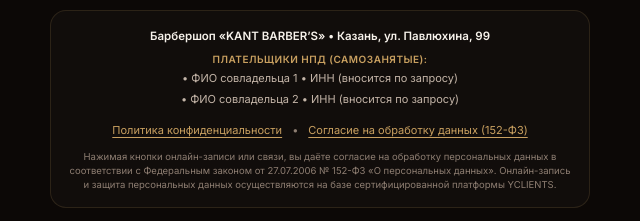
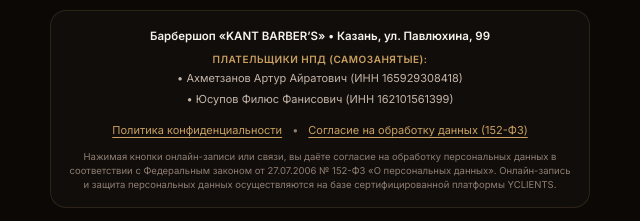
Before and after one commit to VOICEEEEEEE/codec-portfolio, a plain HTML site: page kant/index.html in a window 1280 px wide. Shown: the part 5618-5839 px from the top of the page, 320-960 px from the left. Drawn offline with nearby package versions, Linux system fonts and the light colour scheme; a script that the page names is missing; a web font is replaced by a local one.

Commit message:
feat(legal): add real requisites for owners Akhmetzanov Artur and Yusupov Filyus

```diff
--- a/kant/index.html
+++ b/kant/index.html
@@ -3382,8 +3382,8 @@
           <div class="footer-legal-title">Барбершоп «KANT BARBER’S» • Казань, ул. Павлюхина, 99</div>
           <div class="footer-legal-entities">
             <span class="legal-badge">Плательщики НПД (самозанятые):</span><br>
-            <span class="legal-person">• ФИО совладельца 1 • ИНН (вносится по запросу)</span><br>
-            <span class="legal-person">• ФИО совладельца 2 • ИНН (вносится по запросу)</span>
+            <span class="legal-person">• Ахметзанов Артур Айратович (ИНН 165929308418)</span><br>
+            <span class="legal-person">• Юсупов Филюс Фанисович (ИНН 162101561399)</span>
           </div>
         </div>
         <div class="footer-links">
@@ -3447,8 +3447,8 @@
         <div class="privacy-section-title">2. Операторы персональных данных</div>
         <p class="privacy-p">
           Операторами персональных данных выступают владельцы барбершопа «KANT BARBER’S» (плательщики налога на профессиональный доход / самозанятые):<br>
-          • Совладелец 1 (ФИО и ИНН)<br>
-          • Совладелец 2 (ФИО и ИНН)<br>
+          • <strong>Ахметзанов Артур Айратович</strong> (ИНН 165929308418)<br>
+          • <strong>Юсупов Филюс Фанисович</strong> (ИНН 162101561399)<br>
           Фактический адрес оказания услуг: 420059, Республика Татарстан, г. Казань, ул. Павлюхина, 99.<br>
           Контактный телефон: +7 (927) 410-88-23.
         </p>
```
Also changed, not shown: kant2/index.html (+4 -4 lines), kant3/index.html (+4 -4 lines).
